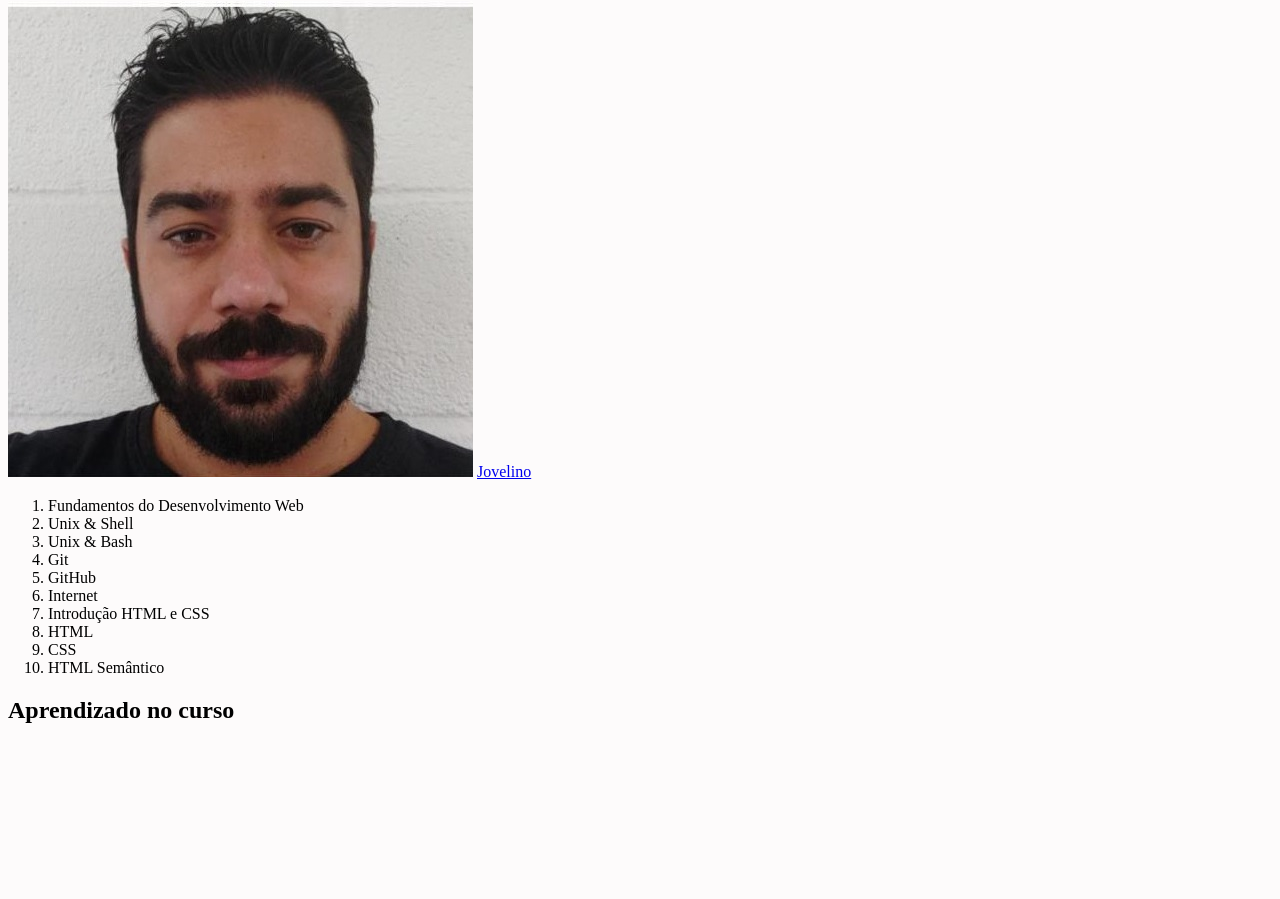
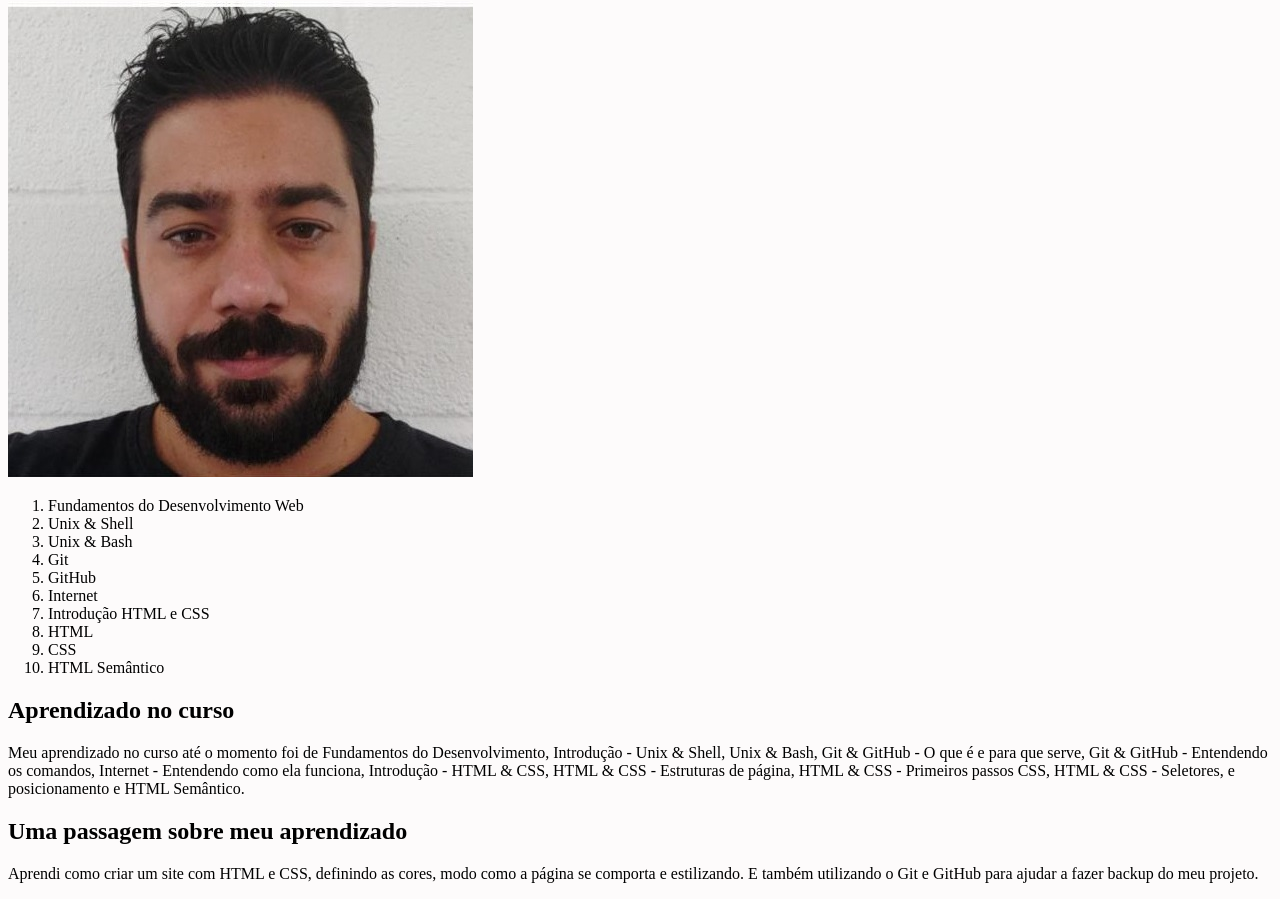
Before and after one commit to WanderDinizVeloso/Ju-Lessons-Lerned, a website: page index.html in a window 1280 px wide. Shown: the part 79-978 px from the top of the page. Before the commit the page ends 823 px from the top, so only its background shows below. Drawn offline with Linux system fonts and the light colour scheme.

Commit message:
adicionei o header, nav, article, section, aside e footer

```diff
--- a/index.html
+++ b/index.html
@@ -8,12 +8,13 @@
     <link rel="stylesheet" href="style.css">
 </head>
 <body>
+    <header>
+        <h1 id="titulo">Jovelino</h1>
+    </header>
 
-    <h1 id="titulo">Jovelino</h1>
+    <img src="images/minhafoto.jpg" target="_blank" id="minha_foto" alt="Jovelino"/>
 
-    <img src="images/minhafoto.jpg" target="_blank" id="minha_foto" />
-    <a href="images/minhafoto.jpg" target="_blank">Jovelino</a>
-
+    <nav>
         <ol id="licoes_aprendidas">
             <li>Fundamentos do Desenvolvimento Web</li>
             <li>Unix & Shell</li>
@@ -26,9 +27,25 @@
             <li>CSS</li>
             <li>HTML Semântico</li>
         </ol>
+    </nav>
 
     <article>
+        <section>
             <h2>Aprendizado no curso</h2>
+            <p>Meu aprendizado no curso até o momento foi de Fundamentos do Desenvolvimento,
+            Introdução - Unix & Shell, Unix & Bash, Git & GitHub - O que é e para que serve,
+            Git & GitHub - Entendendo os comandos, Internet - Entendendo como ela funciona,
+            Introdução - HTML & CSS, HTML & CSS - Estruturas de página, HTML & CSS - Primeiros passos CSS,
+            HTML & CSS - Seletores, e posicionamento e HTML Semântico.</p>
+        </section>
+
+        <section>
+            <aside>
+                <h2>Uma passagem sobre meu aprendizado</h2>
+                <p>Aprendi como criar um site com HTML e CSS, definindo as cores, modo como a página se comporta
+                e estilizando. E também utilizando o Git e GitHub para ajudar a fazer backup do meu projeto.</p>
+            </aside>
+        </section>
     </article>
 
     <footer id="rodape"></footer>
```
Lines whose indentation alone changed are shown as unchanged.
